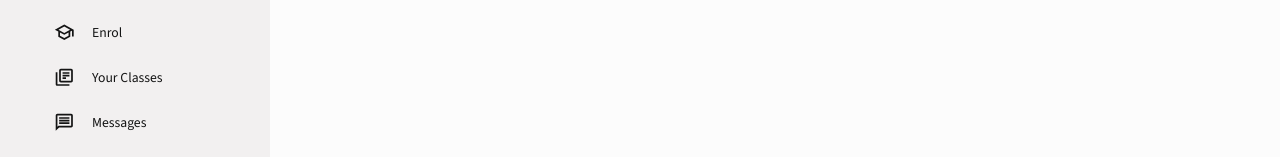
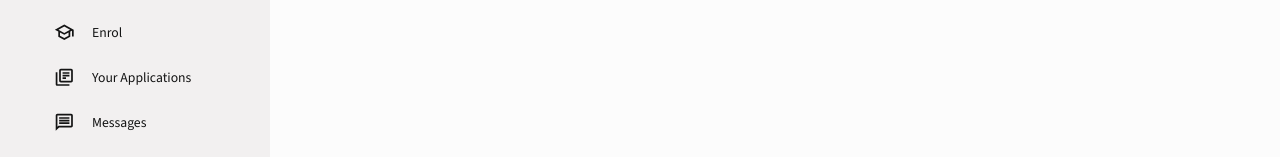
Before and after one commit to AlexMoga2004/ubg-registration-frontend, a React (Create React App) app: page /dashboard in a window 1280 px wide. Shown: the part 376-533 px from the top of the page. Built offline with nearby package versions, Linux system fonts and the light colour scheme; no server answers; sample sign-in values are in the browser's storage.

Commit message:
17/09/2024

```diff
--- a/src/scenes/global/Sidebar.jsx
+++ b/src/scenes/global/Sidebar.jsx
@@ -160,7 +160,7 @@ const Sidebar = () => {
                 setSelected={setSelected}
               />
               <Item
-                title="Your Classes"
+                title="Your Applications"
                 to="/classes"
                 icon={<LibraryBooksOutlinedIcon />}
                 selected={selected}
--- a/src/scenes/profile/index.jsx
+++ b/src/scenes/profile/index.jsx
@@ -88,7 +88,6 @@ const ProfileModal = ({ closeModal }) => {
   };
 
   return (
-    <>
     <Box
       display="flex"
       flexDirection="column"
@@ -245,7 +244,6 @@ const ProfileModal = ({ closeModal }) => {
         Update User
       </Button>
     </Box>
-    </>
   );
 };
 
```
Lines whose indentation alone changed are shown as unchanged.
